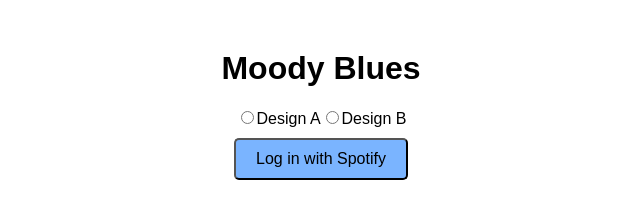
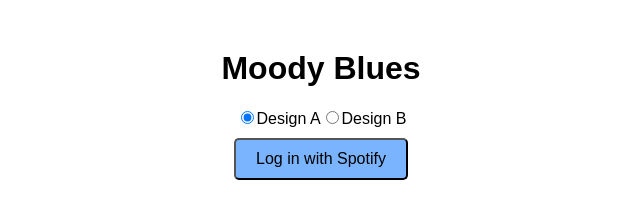
Before and after one commit to bquintopng/MoodyBlues, a React (Create React App) app: page / in a window 1280 px wide. Shown: the top 201 px of the page, without its empty margins (319-959 px from the left). Built offline with nearby package versions, Linux system fonts and the light colour scheme.

Commit message:
default button to A and removed breaklines between current face and body and background

```diff
--- a/src/components/Home.js
+++ b/src/components/Home.js
@@ -2,7 +2,7 @@
 import LoginButton from "./LoginButton";
 
 const Home = ({ onDesignSelect }) => {
-  const [selected, setSelected] = useState("");
+  const [selected, setSelected] = useState("A");
 
   const handleDesignChange = (design) => {
     setSelected(design);
--- a/src/components/MoodSelect.js
+++ b/src/components/MoodSelect.js
@@ -210,9 +210,7 @@
             </p>
             <br />
             <p>Current face is: {facesText[selectedFaceIndex]}</p>
-            <br />
             <p>Current body/pose is: {bodiesText[selectedBodyIndex]}</p>
-            <br />
             <p>Current background is: {backgroundsText[selectedBackgroundIndex]}</p>
           </div>
           <div className="mood-select-container">
```
